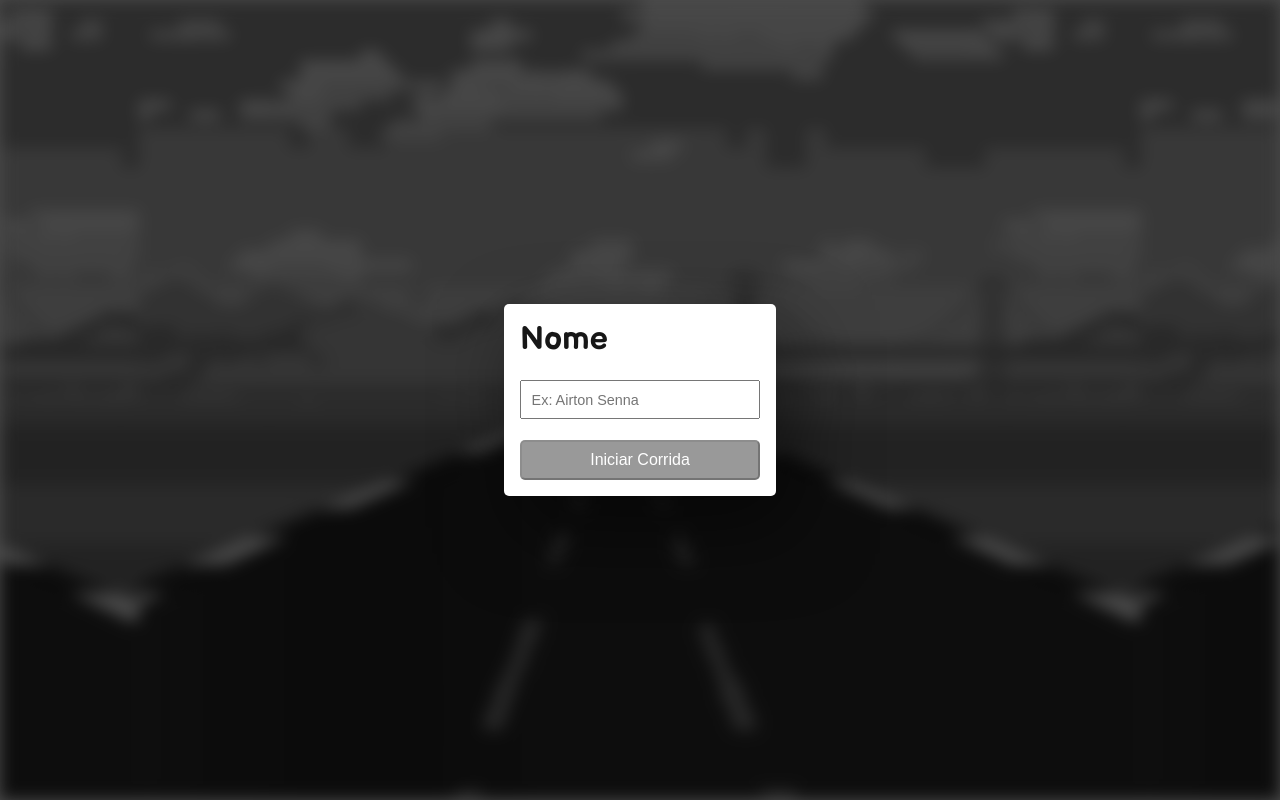
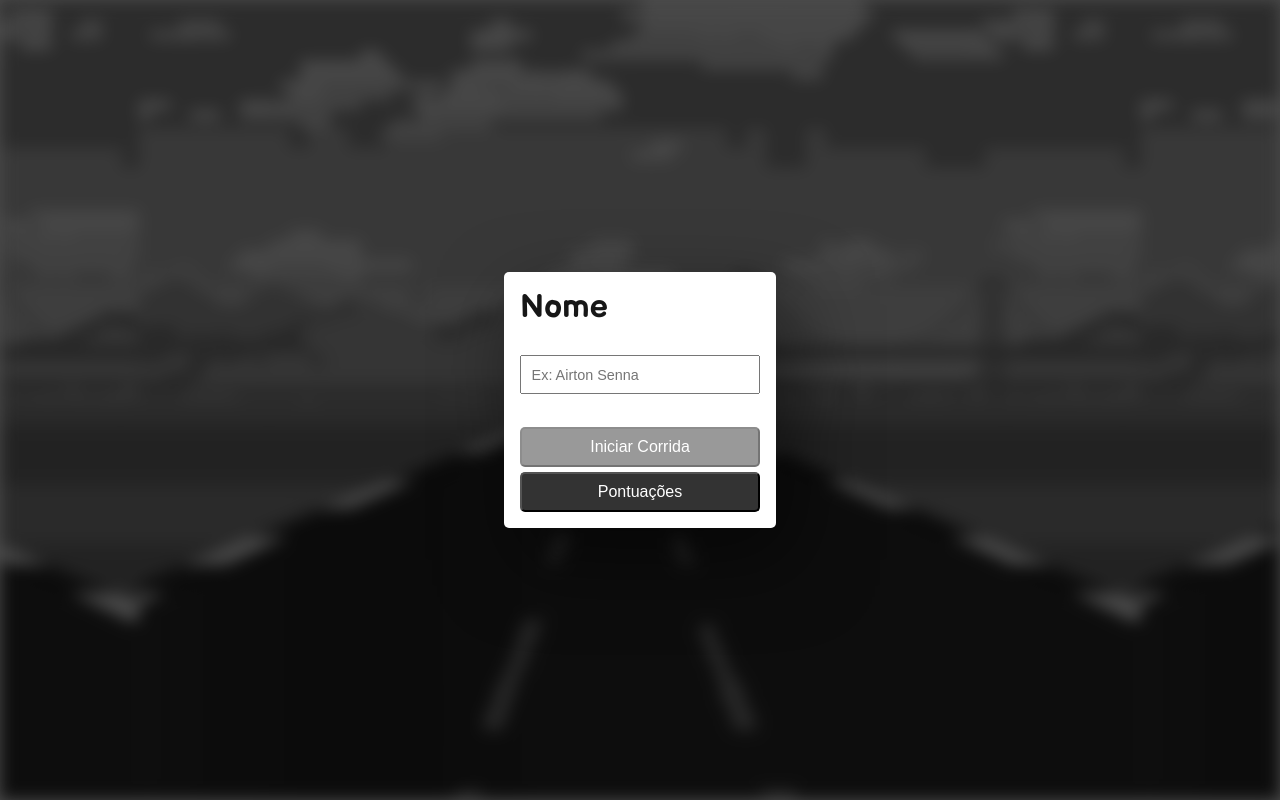
Before and after one commit to gabriel-hahn/react-race-game, a React (Create React App) app in the folder app/: page / in a window 1280 px wide. Built offline with nearby package versions, Linux system fonts and the light colour scheme; no server answers.

Commit message:
Show scores component added

```diff
--- a/app/package.json
+++ b/app/package.json
@@ -10,6 +10,7 @@
     "react": "^16.13.1",
     "react-dom": "^16.13.1",
     "react-scripts": "3.4.1",
+    "react-spinners-kit": "^1.9.1",
     "serve": "^11.3.0",
     "styled-components": "^5.1.0"
   },
--- a/app/src/components/Gameplay/index.jsx
+++ b/app/src/components/Gameplay/index.jsx
@@ -1,5 +1,5 @@
 import React, { useEffect, useContext, memo } from 'react';
-import { useMutation } from "@apollo/react-hooks";
+import { useMutation } from '@apollo/react-hooks';
 
 import { addUserMutation } from '../../graphql/mutations/users';
 import GameplayContext, { Actions as GameplayActions } from '../../context/gameplay';
--- a/app/src/components/Modal/index.jsx
+++ b/app/src/components/Modal/index.jsx
@@ -1,17 +1,26 @@
 import React, { useState } from 'react';
 import PropTypes from 'prop-types';
+import { useLazyQuery } from '@apollo/react-hooks';
+
+import Scores from '../Scores';
+
+import { getUsersQuery } from '../../graphql/queries/users';
 
 import {
   FormContainer,
   BackgroundContainer,
   InputTitle,
-  StartButton,
   ModalContainer,
   InputDescription,
+  ButtonsContainer,
+  Button,
 } from './styles';
 
 const Modal = ({ onStartGame }) => {
   const [username, setUsername] = useState('');
+  const [showScores, setShowScores] = useState(false);
+
+  const [getUsers, { data: usersData }] = useLazyQuery(getUsersQuery);
 
   const handleStartGame = (event) => {
     event.preventDefault();
@@ -23,19 +32,35 @@ const Modal = ({ onStartGame }) => {
     setUsername(event.target.value);
   };
 
+  const toggleShowScores = async (event) => {
+    event.preventDefault();
+
+    setShowScores(!showScores);
+
+    getUsers();
+  };
+
   return (
     <>
       <BackgroundContainer />
       <ModalContainer>
         <FormContainer>
-          <InputTitle>Nome</InputTitle>
+        <InputTitle>{showScores ? 'Pontuações' : 'Nome'}</InputTitle>
+          {showScores ? (
+            <Scores scores={usersData} />
+          ) : (
             <InputDescription
               data-testid="username"
+              maxLength="12"
               value={username}
               onChange={handleInputNameChanged}
               placeholder="Ex: Airton Senna"
             />
-          <StartButton disabled={!username} onClick={handleStartGame}>Iniciar Corrida</StartButton>
+          )}
+          <ButtonsContainer>
+            {!showScores && <Button disabled={!username} onClick={handleStartGame}>Iniciar Corrida</Button>}
+            <Button onClick={toggleShowScores}>{showScores ? 'Voltar' : 'Pontuações'}</Button>
+          </ButtonsContainer>
         </FormContainer>
       </ModalContainer>
     </>
--- a/app/src/components/Modal/styles.js
+++ b/app/src/components/Modal/styles.js
@@ -26,7 +26,7 @@ export const FormContainer = styled.div`
   flex-direction: column;
   justify-content: space-between;
   width: 17rem;
-  height: 12rem;
+  height: 16rem;
   padding: 1rem;
   background-color: #fff;
   border-radius: 5px;
@@ -42,13 +42,19 @@ export const InputDescription = styled.input`
   font-size: 0.9rem;
 `;
 
-export const StartButton = styled.button`
+export const ButtonsContainer = styled.div`
+  display: flex;
+  flex-direction: column;
+`;
+
+export const Button = styled.button`
   background-color: ${(props) => (props.disabled ? '#999' : '#333')};
   font-size: 1rem;
   height: 2.5rem;
   color: #fff;
   border-radius: 5px;
   transition: all 0.2s;
+  margin-top: 0.3rem;
   pointer-events: ${(props) => (props.disabled ? 'none' : 'all')};
 
   &:hover {
--- /dev/null
+++ b/app/src/components/Scores/index.jsx
@@ -0,0 +1,38 @@
+import React from 'react';
+import { RotateSpinner } from 'react-spinners-kit';
+
+import {
+  LoadingContainer,
+  ScoresContainer,
+  ScoreDescription,
+  ScoreLaps,
+  ScoreLifes,
+  ScoresDetails,
+} from './styles';
+
+const Scores = ({ scores }) => (
+  <>
+    {!scores ? (
+      <LoadingContainer>
+        <RotateSpinner size={30} color="#171717" />
+      </LoadingContainer>
+      ) : (
+      <ScoresContainer>
+        <ScoresDetails>
+          <ScoreDescription>Nome</ScoreDescription>
+          <ScoreLaps>Voltas</ScoreLaps>
+          <ScoreLifes>Vidas</ScoreLifes>
+        </ScoresDetails>
+        {scores.users.map(user => (
+          <ScoresDetails key={user.id}>
+            <ScoreDescription>{user.name}</ScoreDescription>
+            <ScoreLaps>{user.laps}</ScoreLaps>
+            <ScoreLifes>{user.lifes}</ScoreLifes>
+          </ScoresDetails>
+        ))}
+      </ScoresContainer>
+    )}
+  </>
+);
+
+export default Scores;
--- /dev/null
+++ b/app/src/components/Scores/styles.js
@@ -0,0 +1,31 @@
+import styled from 'styled-components';
+
+export const LoadingContainer = styled.div`
+  display: flex;
+  justify-content: center;
+`;
+
+export const ScoresContainer = styled.div`
+  display: flex;
+  flex-direction: column;
+`;
+
+export const ScoresDetails = styled.div`
+  display: flex;
+  font-size: 1rem;
+  justify-content: space-between;
+`;
+
+export const ScoreDescription = styled.p`
+  width: 50%;
+`;
+
+export const ScoreLaps = styled.p`
+  width: 30%;
+  text-align: right;
+`;
+
+export const ScoreLifes = styled.p`
+  width: 20%;
+  text-align: right;
+`;
--- a/app/src/config/graphql.js
+++ b/app/src/config/graphql.js
@@ -7,7 +7,19 @@ const link = new HttpLink({
   uri: `${process.env.REACT_APP_API_URL}/graphql`,
 });
 
+const defaultOptions = {
+  watchQuery: {
+    fetchPolicy: 'no-cache',
+    errorPolicy: 'ignore',
+  },
+  query: {
+    fetchPolicy: 'no-cache',
+    errorPolicy: 'all',
+  },
+};
+
 export const client = new ApolloClient({
   cache,
-  link
+  link,
+  defaultOptions,
 });
--- a/app/src/graphql/queries/users.js
+++ b/app/src/graphql/queries/users.js
@@ -3,8 +3,8 @@ import gql from 'graphql-tag';
 const getUsersQuery = gql`
   {
     users {
+      id
       name
-      date
       laps
       lifes
     }
```
Also changed, not shown: 2 other files (tests, documents, lock files or other folders). Lines whose indentation alone changed are shown as unchanged.
